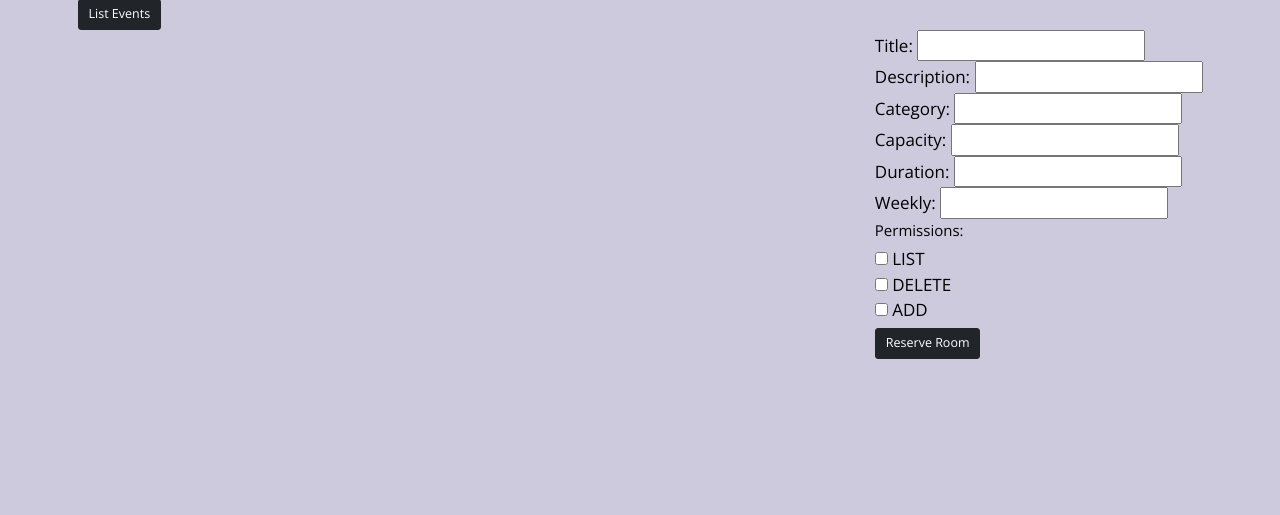
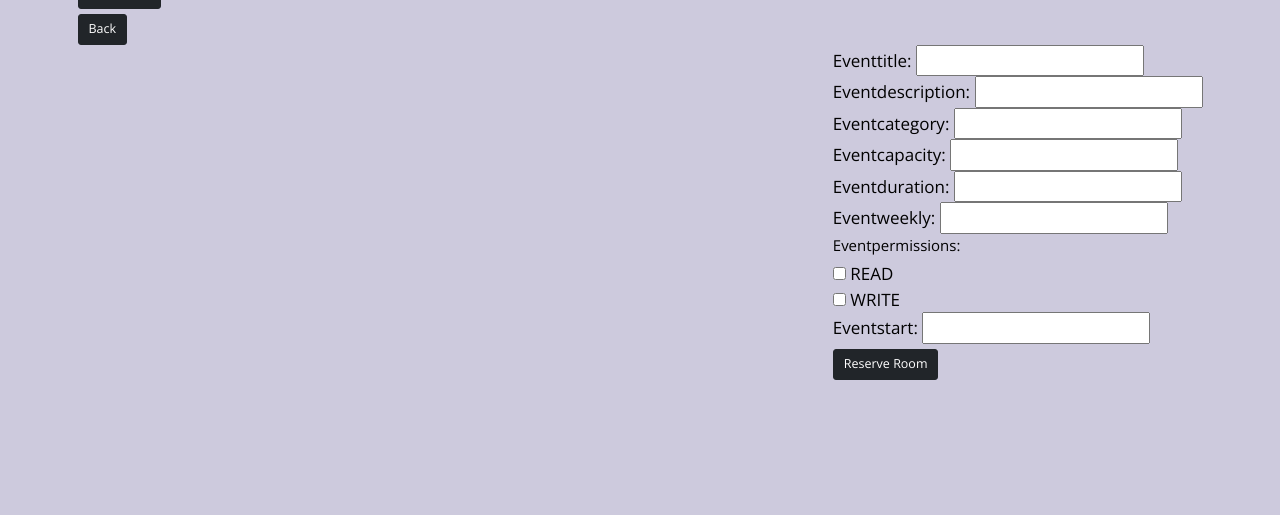
Before and after one commit to mertalifirat/RoomReservationSystem, a Django app: page /reservationapp/room in a window 1280 px wide. Shown: the part 285-800 px from the top of the page. Run offline with Django 5.2, Linux system fonts and the light colour scheme; the visitor is signed in with stand-in values (Sample User, id 1); some libraries are stand-ins or nearby versions.

Commit message:
event page and funcitons added

```diff
--- a/RoomReservationSystem/reservationapp/forms.py
+++ b/RoomReservationSystem/reservationapp/forms.py
@@ -44,17 +44,17 @@ class RoomForm(forms.ModelForm):
             "roomPermissions",
         )
 class EventForm(forms.ModelForm):
-    title = forms.CharField()
-    description = forms.CharField()
-    category = forms.CharField()
-    capacity = forms.IntegerField()
-    duration = forms.IntegerField()
-    weekly = forms.IntegerField()
-    permissions = forms.MultipleChoiceField(
+    eventTitle = forms.CharField()
+    eventDescription = forms.CharField()
+    eventCategory = forms.CharField()
+    eventCapacity = forms.IntegerField()
+    eventDuration = forms.IntegerField()
+    eventWeekly = forms.IntegerField()
+    eventStart = forms.CharField() #Start format is: %Y-%m-%d-%H:%M
+    eventPermissions = forms.MultipleChoiceField(
         choices=[
-            ("LIST", "LIST"),
-            ("DELETE", "DELETE"),
-            ("ADD", "ADD"),
+            ("READ", "READ"),
+            ("WRITE", "WRITE"),
         ],
         widget=forms.CheckboxSelectMultiple,
         required=False,
@@ -63,11 +63,11 @@ class EventForm(forms.ModelForm):
     class Meta:
         model = Event
         fields = (
-            "title",
-            "description",
-            "category",
-            "capacity",
-            "duration",
-            "weekly",
-            "permissions",
+            "eventTitle",
+            "eventDescription",
+            "eventCategory",
+            "eventCapacity",
+            "eventDuration",
+            "eventWeekly",
+            "eventPermissions",
          )
--- a/RoomReservationSystem/reservationapp/models.py
+++ b/RoomReservationSystem/reservationapp/models.py
@@ -54,3 +54,4 @@ class Event(models.Model):
     eventDuration = models.IntegerField(default=0)
     eventWeekly = models.IntegerField(default=0)
     eventPermissions = models.CharField(max_length=100)
+    eventHours = models.CharField(max_length=100,default="")
--- a/RoomReservationSystem/reservationapp/views.py
+++ b/RoomReservationSystem/reservationapp/views.py
@@ -14,6 +14,7 @@ from .models import *
 from rest_framework.authtoken.models import Token
 import socket
 from . import constants
+from datetime import datetime
 
 import os
 from .forms import EventForm, RoomForm, UserForm
@@ -158,8 +159,8 @@ class OrganizationView(LoginRequiredMixin,View):
     def get(self,request):
         user = request.user
         user_authenticated = user.is_authenticated
-        selectedOrgServerId = request.POST.get('orgServerId')
-        selectedOrgName = request.POST.get('orgName')
+        selectedOrgServerId = request.GET.get('orgServerId')
+        selectedOrgName = request.GET.get('orgName')
         #print(request)
         return render(request, 'organization.html', {'user_authenticated': user_authenticated,
                                                      'selectedOrgServerId': selectedOrgServerId,
@@ -226,10 +227,14 @@ class OrganizationView(LoginRequiredMixin,View):
             #Go to room page
             selectedRoomId = request.POST.get('roomServerId')
             selectedRoomName = request.POST.get('roomName')
+            selectedOrgServerId = request.POST.get('orgServerId')
+            selectedOrgName = request.POST.get('orgName')
             form = EventForm()
             return render(request, 'room.html', {
                                                     'form': form,
                                                     'user_authenticated': user_authenticated,
+                                                    'selectedOrgServerId': selectedOrgServerId,
+                                                    'selectedOrgName': selectedOrgName,
                                                     'selectedRoomServerId': selectedRoomId,
                                                     'selectedRoomName': selectedRoomName,})
 class roomView(LoginRequiredMixin,View):
@@ -238,15 +243,21 @@ class roomView(LoginRequiredMixin,View):
         user_authenticated = user.is_authenticated
         selectedRoomServerId = request.POST.get('roomServerId')
         selectedRoomName = request.POST.get('roomName')
+        selectedOrgServerId = request.POST.get('orgServerId')
+        selectedOrgName = request.POST.get('orgName')
         form = EventForm()
         #print(request)
         return render(request, 'room.html', {'user_authenticated': user_authenticated,
                                              'form': form,
+                                             'selectedOrgServerId': selectedOrgServerId,
+                                             'selectedOrgName': selectedOrgName,
                                              'selectedRoomServerId': selectedRoomServerId,
                                              'selectedRoomName': selectedRoomName,})
     def post(self,request):
         user = request.user
         user_authenticated = user.is_authenticated
+        selectedOrgServerId = request.POST.get('orgServerId')
+        selectedOrgName = request.POST.get('orgName')
         selectedRoomServerId = request.POST.get('roomServerId')
         selectedRoomName = request.POST.get('roomName')
 
@@ -257,14 +268,73 @@ class roomView(LoginRequiredMixin,View):
                 "room_id": selectedRoomServerId,
             }
             events = json.loads(clientManager.getClient(user.id).make_request(serverRequest))
+            eventHours = {}
             print(events)
             for event in events:
-                Event.objects.get_or_create(eventId = event["event_id"],eventTitle=event["event_title"], eventCategory=event["event_category"], eventDescription=event["event_description"])
+                Event.objects.get_or_create(eventId = event["event_id"],eventTitle=event["event_title"], eventCategory=event["event_category"], eventDescription=event["event_description"],eventHours=event["event_hours"])
             eventCollections = list(Event.objects.filter().only('eventTitle', 'eventCategory', 'eventDescription'))
             form = EventForm()
             return render(request, 'room.html', {
                                                     'user_authenticated': user_authenticated,
                                                     'form': form,
+                                                    'selectedOrgServerId': selectedOrgServerId,
+                                                    'selectedOrgName': selectedOrgName,
                                                     'selectedRoomServerId': selectedRoomServerId,
                                                     'selectedRoomName': selectedRoomName,
-                                                    'events': eventCollections})
+                                                    'events': eventCollections,
+                                                    'eventHours': eventHours})
+        if request.POST.get('reserveRoom'):
+            form = EventForm(request.POST)
+            #pdb.set_trace()
+            #Create request
+            if form.is_valid():
+                serverRequest = {
+                    "command": "RESERVE",
+                    "room_id": selectedRoomServerId,
+                    "event_title": form.cleaned_data['eventTitle'],
+                    "event_category": form.cleaned_data['eventCategory'],
+                    "event_description": form.cleaned_data['eventDescription'],
+                    "event_capacity": form.cleaned_data['eventCapacity'],
+                    "event_duration": form.cleaned_data['eventDuration'],
+                    "event_weekly": form.cleaned_data['eventWeekly'],
+                    "event_permissions": form.cleaned_data['eventPermissions'],
+                    "event_start": form.cleaned_data['eventStart'],
+                }
+                print(clientManager.getClient(user.id).make_request(serverRequest))
+                form = EventForm()
+                return render(request, 'room.html', {
+                                                        'user_authenticated': user_authenticated,
+                                                        'form': form,
+                                                        'selectedOrgServerId': selectedOrgServerId,
+                                                        'selectedOrgName': selectedOrgName,
+                                                        'selectedRoomServerId': selectedRoomServerId,
+                                                        'selectedRoomName': selectedRoomName,})
+        if request.POST.get('deleteReservation'):
+            #Create request
+            eventHours = request.POST.get('eventHours')
+            print(eventHours)
+            eventHours = eventHours.split(" - ")
+            print(eventHours)
+            eventStart = datetime.strptime(eventHours[0], '%Y-%m-%d %H:%M:%S')
+            eventEnd = datetime.strptime(eventHours[1], '%Y-%m-%d %H:%M:%S')
+            eventStart = eventStart.strftime("%Y-%m-%d-%H:%M")
+            eventEnd = eventEnd.strftime("%Y-%m-%d-%H:%M")
+            print(eventStart)
+            print(eventEnd)
+            serverRequest = {
+                "command": "DELETE_RESERVATION",
+                "room_id": selectedRoomServerId,
+                "event_id": request.POST.get('eventServerId'),
+                "event_start": eventStart,
+                "event_end": eventEnd,
+            }
+            print(clientManager.getClient(user.id).make_request(serverRequest))
+            Event.objects.filter(eventId = request.POST.get('eventServerId')).delete()
+            form = EventForm()
+            return render(request, 'room.html', {
+                                                    'user_authenticated': user_authenticated,
+                                                    'form': form,
+                                                    'selectedOrgServerId': selectedOrgServerId,
+                                                    'selectedOrgName': selectedOrgName,
+                                                    'selectedRoomServerId': selectedRoomServerId,
+                                                    'selectedRoomName': selectedRoomName,})
--- a/RoomReservationSystem/templates/room.html
+++ b/RoomReservationSystem/templates/room.html
@@ -33,6 +33,23 @@
                       <h3 style="margin-top:100px">Event name: {{ event.eventTitle }}</h3>
                       <p> <b> Category: {{ event.eventCategory}} </b></p>
                       <p> <b> Description: {{ event.eventDescription}} </b></p>
+                      <p> <b> Start time: {{ event.eventHours}} </b></p>
+                      <form action="{% url 'reservationapp:room' %}" class="room" method="post" >
+                        {% csrf_token %}
+                        <input type="hidden" name="roomServerId" value="{{ selectedRoomServerId }}">
+                        <input type="hidden" name="roomName" value="{{ selectedRoomName }}">
+                        <input type="hidden" name="listReservedEvents" value="true">
+                        <Button   style="margin-top: 5px; " class="btn btn-dark btn-lg" type="submit">Event Info</Button>
+                      </form>
+                      <form action="{% url 'reservationapp:room' %}" class="room" method="post" >
+                        {% csrf_token %}
+                        <input type="hidden" name="roomServerId" value="{{ selectedRoomServerId }}">
+                        <input type="hidden" name="roomName" value="{{ selectedRoomName }}">
+                        <input type="hidden" name="eventServerId" value="{{ event.eventId }}">
+                        <input type="hidden" name="eventHours" value="{{ event.eventHours }}">
+                        <input type="hidden" name="deleteReservation" value="true">
+                        <Button   style="margin-top: 5px; " class="btn btn-dark btn-lg" type="submit">Delete Event</Button>
+                      </form>
 
                     {% endfor %}
 
@@ -40,10 +57,18 @@
                     {% endif %}
                     <form action="{% url 'reservationapp:room' %}" class="room" method="post" >
                         {% csrf_token %}
+                        <input type="hidden" name="orgServerId" value="{{ selectedOrgId }}">
+                        <input type="hidden" name="orgName" value="{{ selectedOrgName }}">
                         <input type="hidden" name="roomServerId" value="{{ selectedRoomServerId }}">
                         <input type="hidden" name="roomName" value="{{ selectedRoomName }}">
                         <input type="hidden" name="listReservedEvents" value="true">
                         <Button   style="margin-top: 5px; " class="btn btn-dark btn-lg" type="submit">List Events</Button>
+                    </form>
+                    <form action="{% url 'reservationapp:organization' %}" class="organization" method="get" >
+                      {% csrf_token %}
+                      <input type="hidden" name="orgServerId" value="{{ selectedOrgId }}">
+                      <input type="hidden" name="orgName" value="{{ selectedOrgName }}">
+                      <Button   style="margin-top: 5px; " class="btn btn-dark btn-lg" type="submit">Back</Button>
                     </form>
 
                     <div style="display: flex; justify-content: flex-end;">
@@ -51,6 +76,10 @@
                           <form action="{% url 'reservationapp:room' %}" class="room" method="post">
                             {% csrf_token %}
                             {{form}}
+                            <input type="hidden" name="orgServerId" value="{{ selectedOrgId }}">
+                            <input type="hidden" name="orgName" value="{{ selectedOrgName }}">
+                            <input type="hidden" name="roomServerId" value="{{ selectedRoomServerId }}">
+                            <input type="hidden" name="roomName" value="{{ selectedRoomName }}">
                             <input type="hidden" name="reserveRoom" value="true">
                             <Button style="margin-top: 5px;" class="btn btn-dark btn-lg" type="submit">Reserve Room</Button>
                           </form>
```
Also changed, not shown: RoomReservationSystem/reservationapp/classes/demo.py (+11 -11 lines), RoomReservationSystem/reservationapp/classes/server.py (+12 -6 lines), RoomReservationSystem/templates/organization.html (+8 -4 lines), RoomReservationSystem/reservationapp/classes/database.db, RoomReservationSystem/reservationapp/migrations/0004_event_eventhours.py (added), 2 other files.
